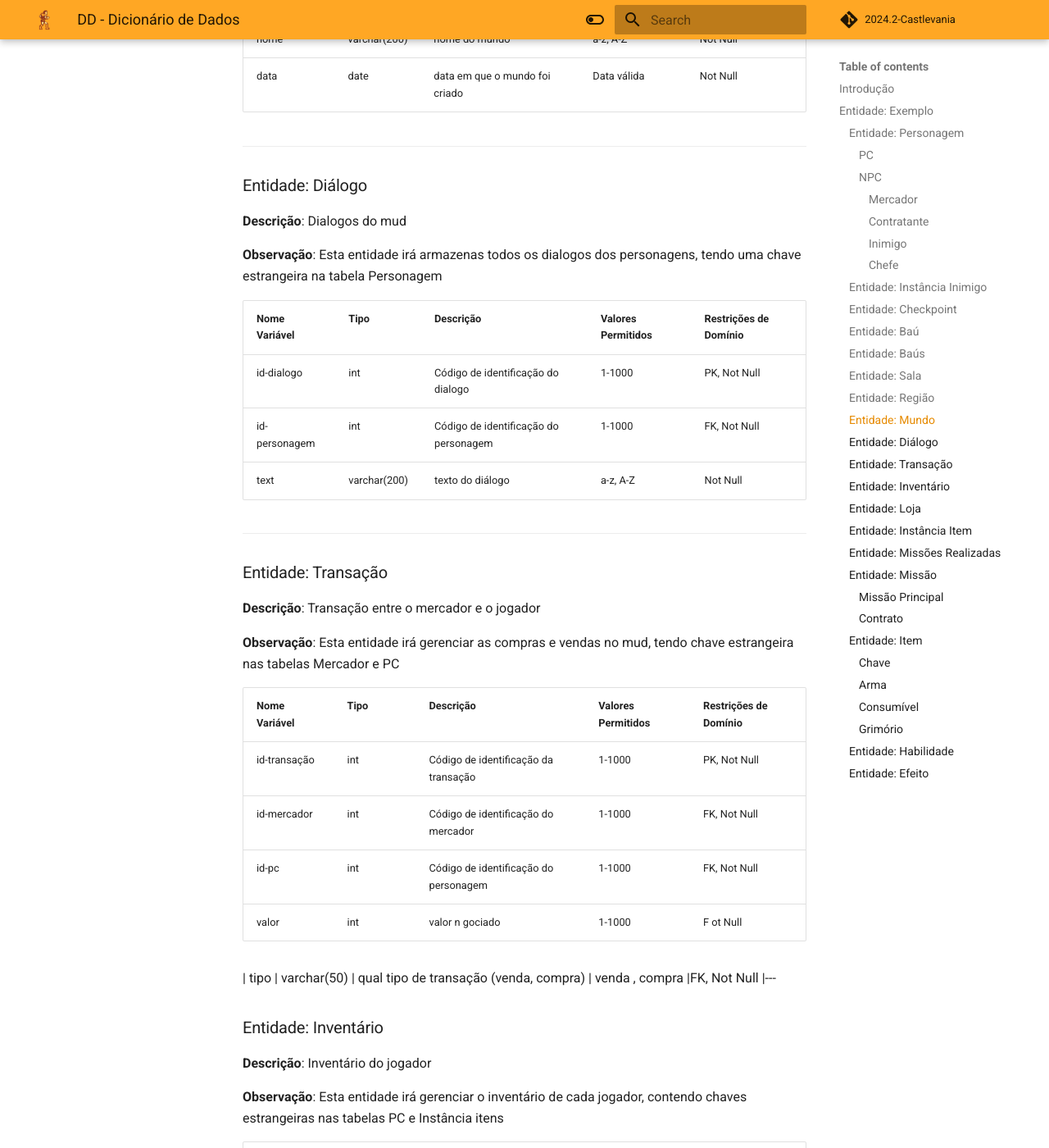
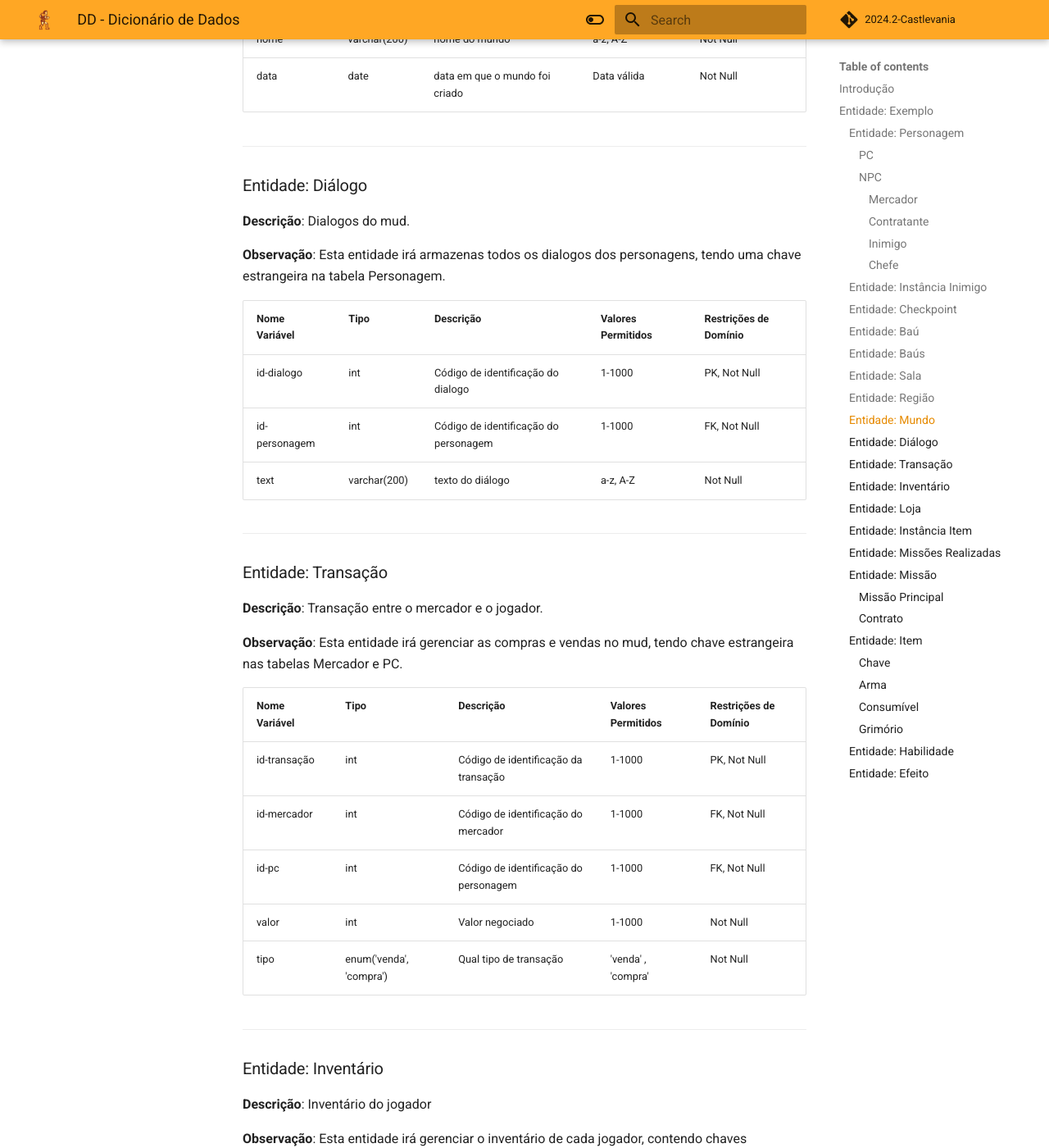
Before and after one commit to SBD1/2024.2-Castlevania, an MkDocs documentation site: the page built from docs/modulo1/dd.md, in a window 1280 px wide and 1400 px high, scrolled down 8118 px. Shown: the whole window at 82% size. Built offline with MkDocs 1.6.1 and Material for MkDocs 9.7.7, drawn with Linux system fonts in a browser that asks for light colours; comment, search, counter and statistics services are not loaded.

Commit message:
refactor(modulo1): improve transaction table formatting

```diff
--- a/docs/modulo1/dd.md
+++ b/docs/modulo1/dd.md
@@ -246,9 +246,9 @@ desempenhando um papel essencial na mecânica e na dinâmica de combate do jogo.
 
 ### Entidade: Diálogo
 
-**Descrição**: Dialogos do mud
+**Descrição**: Dialogos do mud.
 
-**Observação**: Esta entidade irá armazenas todos os dialogos dos personagens, tendo uma chave estrangeira na tabela Personagem
+**Observação**: Esta entidade irá armazenas todos os dialogos dos personagens, tendo uma chave estrangeira na tabela Personagem.
 
 | Nome Variável     | Tipo       | Descrição                                  | Valores Permitidos | Restrições de Domínio |
 |-------------------|------------|--------------------------------------------|--------------------|------------------------|
@@ -260,18 +260,19 @@ desempenhando um papel essencial na mecânica e na dinâmica de combate do jogo.
 
 ### Entidade: Transação
 
-**Descrição**: Transação entre o mercador e o jogador
+**Descrição**: Transação entre o mercador e o jogador.
 
-**Observação**: Esta entidade irá gerenciar as compras e vendas no mud, tendo chave estrangeira nas tabelas Mercador e PC
+**Observação**: Esta entidade irá gerenciar as compras e vendas no mud, tendo chave estrangeira nas tabelas Mercador e PC.
 
 | Nome Variável     | Tipo       | Descrição                                  | Valores Permitidos | Restrições de Domínio |
 |-------------------|------------|--------------------------------------------|--------------------|------------------------|
 | id-transação    | int        | Código de identificação da transação       | 1-1000             | PK, Not Null           |
 | id-mercador    | int       | Código de identificação do mercador         | 1-1000            |FK, Not Null           |
 | id-pc    | int       | Código de identificação do personagem        | 1-1000            |FK, Not Null           |
-| valor   | int       | valor n gociado        | 1-1000            |F ot Null           |
+| valor   | int       | Valor negociado        | 1-1000            |Not Null           |
+| tipo    | enum('venda', 'compra')       | Qual tipo de transação        | 'venda' , 'compra'            | Not Null           |
 
-| tipo    | varchar(50)       | qual tipo de transação (venda, compra)        | venda , compra            |FK, Not Null           |---
+---
 
 ### Entidade: Inventário
 
```
